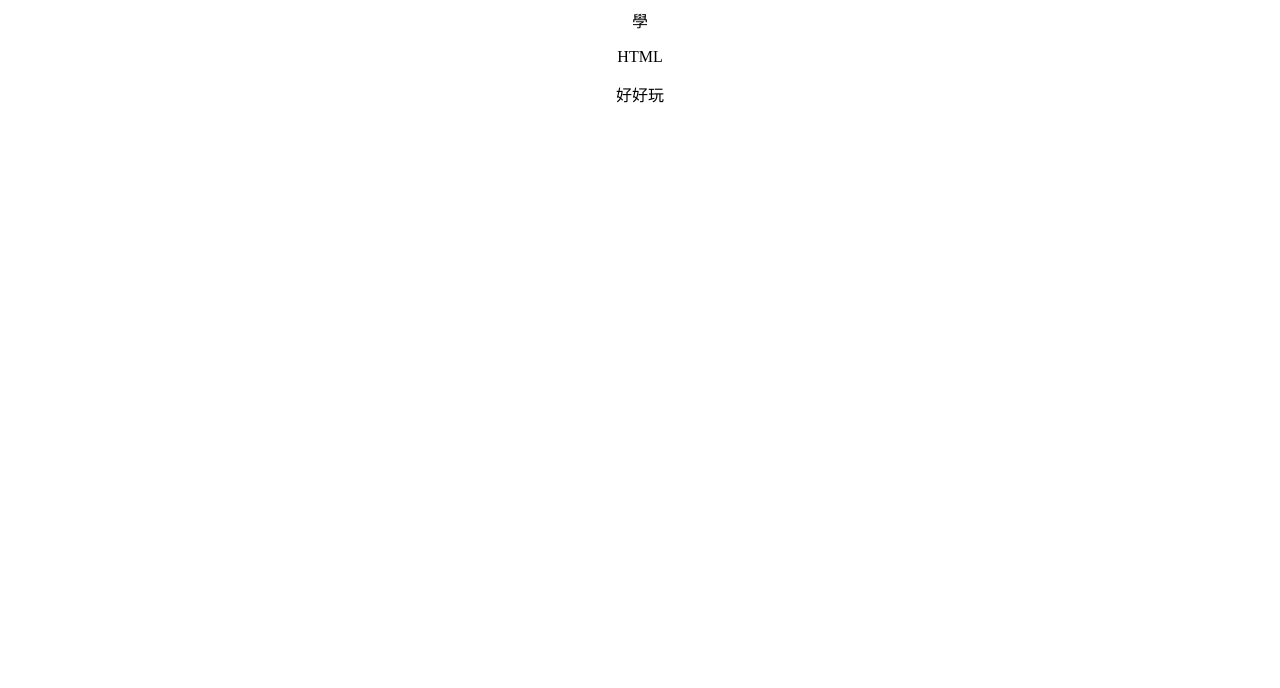
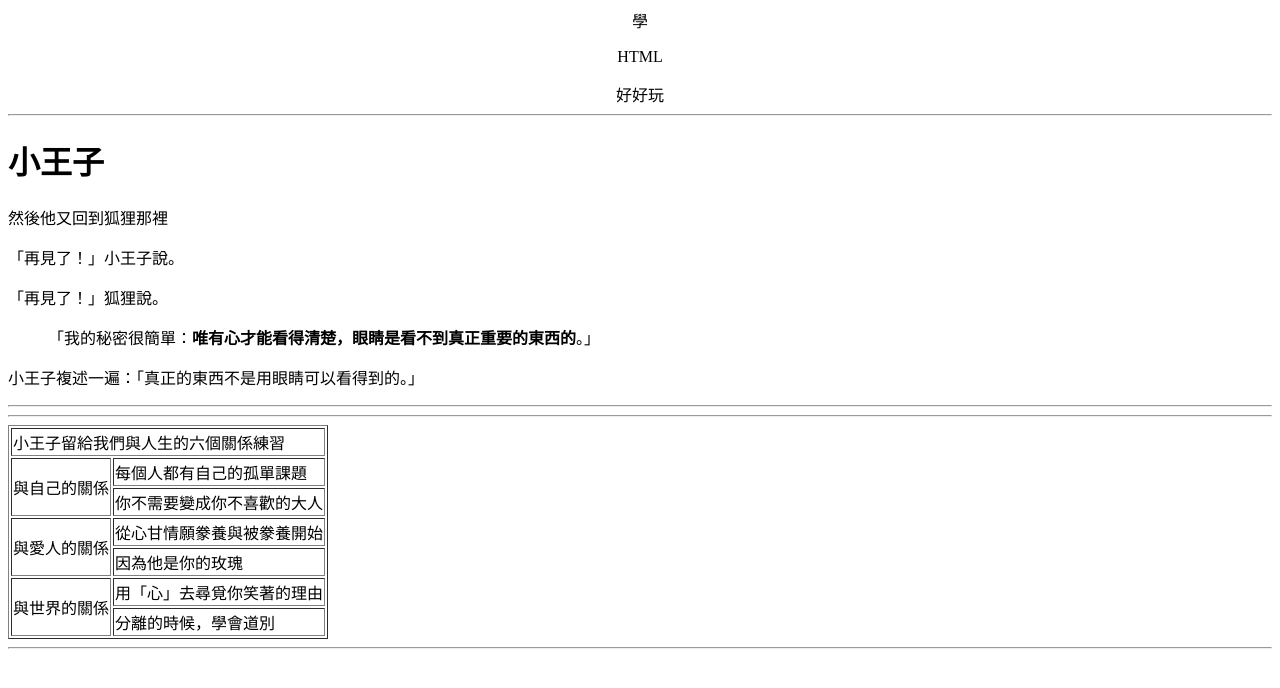
Before and after one commit to DavidDaff/NTU-WEB-homework1, a plain HTML site: page index.html in a window 1280 px wide. Drawn offline with Linux system fonts and the light colour scheme.

Commit message:
no message

```diff
--- a/index.html
+++ b/index.html
@@ -12,6 +12,45 @@
         <p>HTML</p>
         好好玩
     </div>
+    <hr>
+    <div>
+        <h1>小王子</h1>
+        <p>然後他又回到狐狸那裡</p>
+        <p>「再見了！」小王子說。</p>
+        <p>「再見了！」狐狸說。</p>
+        <blockquote>「我的秘密很簡單：<strong>唯有心才能看得清楚，眼睛是看不到真正重要的東西的</strong>。」</blockquote>
+        <p>小王子複述一遍：「真正的東西不是用眼睛可以看得到的。」</p>
+    </div>
+    <hr>
+    <hr>
+    <table border="1">
+        <tr>
+            <td colspan="2">小王子留給我們與人生的六個關係練習</td>
+        </tr>
+        <tr>
+            <td rowspan="2">與自己的關係</td>
+            <td>每個人都有自己的孤單課題</td>
+        </tr>
+        <tr>
+            <td>你不需要變成你不喜歡的大人</td>
+        </tr>
+        <tr>
+            <td rowspan="2">與愛人的關係</td>
+            <td>從心甘情願豢養與被豢養開始</td>
+        </tr>
+        <tr>
+            <td>因為他是你的玫瑰</td>
+        </tr>
+        <tr>
+            <td rowspan="2">與世界的關係</td>
+            <td>用「心」去尋覓你笑著的理由</td>
+        </tr>
+        <tr>
+            <td>分離的時候，學會道別</td>
+        </tr>
+    </table>
+    <hr>
+<!--    <a href="http://www.google.com/doodles/evidence-of-water-found-on-mars"><img src="http://www.google.com/logos/doodles/2015/evidence-of-water-found-on-mars-5652760466817024.2-hp2x.gif" height="200" alt="在火星上發現水存在的證據"></a>-->
 </body>
 
 </html>
```
